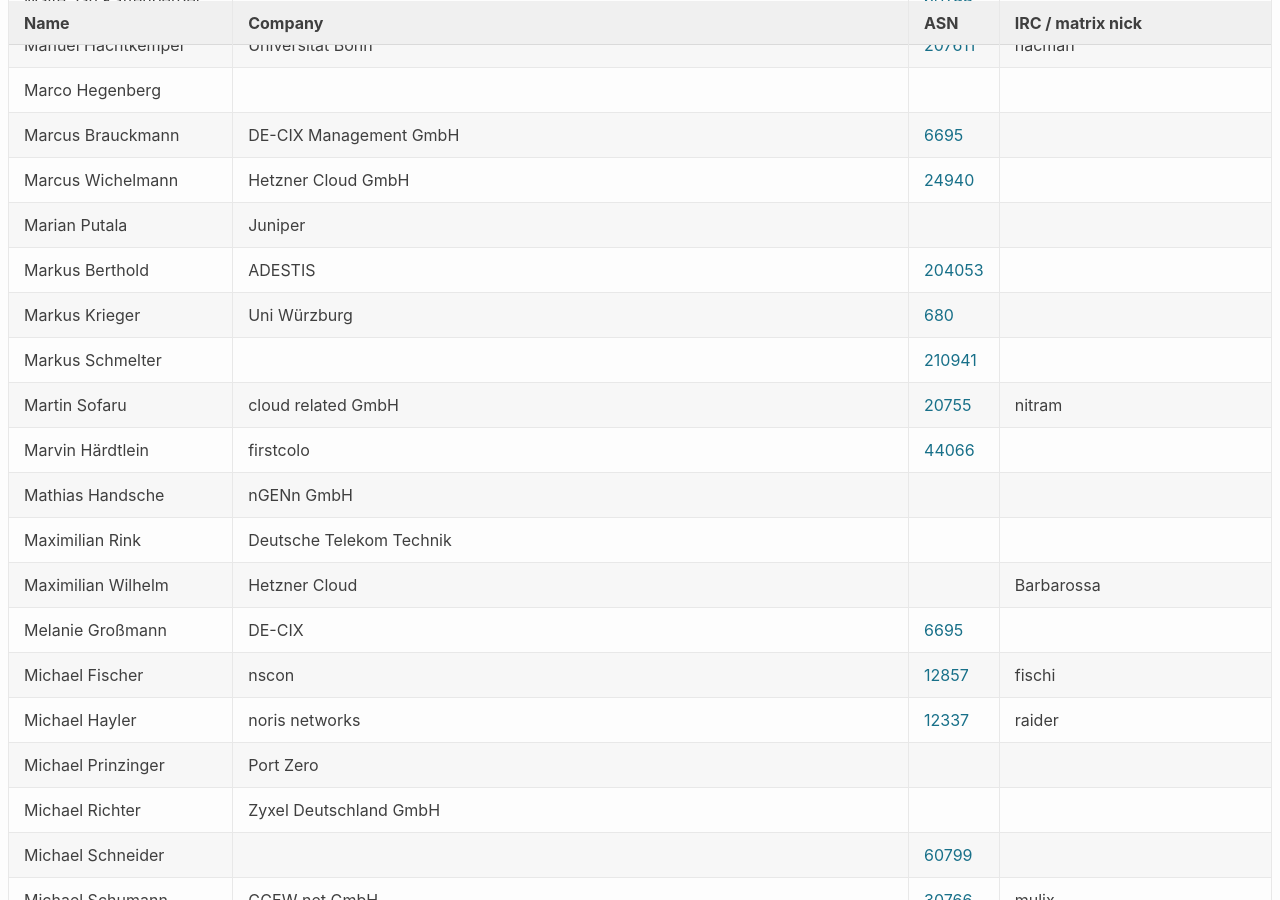
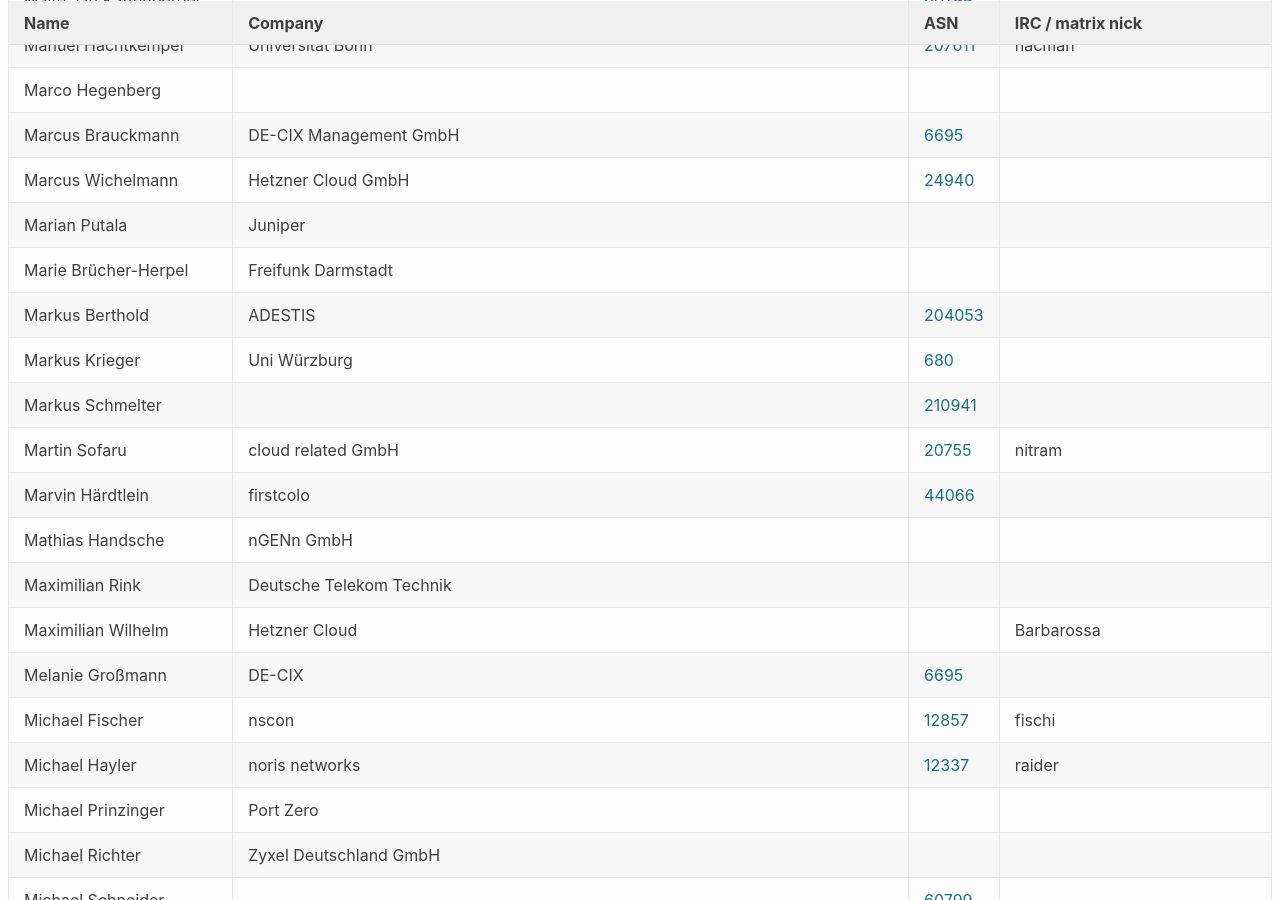
Before and after one commit to denog/pretix-attendeelist, a Jekyll site: the page built from denog17/index.markdown, in a window 1280 px wide and 900 px high, scrolled down 2833 px. Built offline with Jekyll 4.4.1, drawn with Linux system fonts in a browser that asks for light colours.

Commit message:
Latest data: Fri Jun 13 08:11:36 UTC 2025

```diff
--- a/_data/attendees_denog17_onsite.json
+++ b/_data/attendees_denog17_onsite.json
@@ -384,6 +384,12 @@
     "asn": null
   },
   {
+    "name": "Marie Brücher-Herpel",
+    "company": "Freifunk Darmstadt",
+    "irc": null,
+    "asn": null
+  },
+  {
     "name": "Markus Berthold",
     "company": "ADESTIS",
     "irc": null,
```
